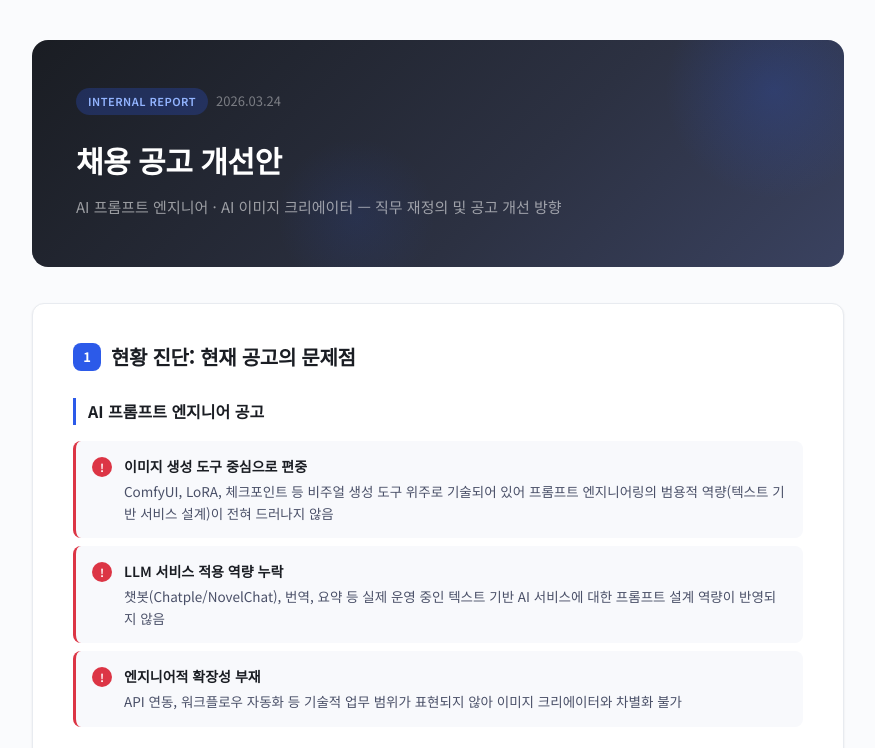
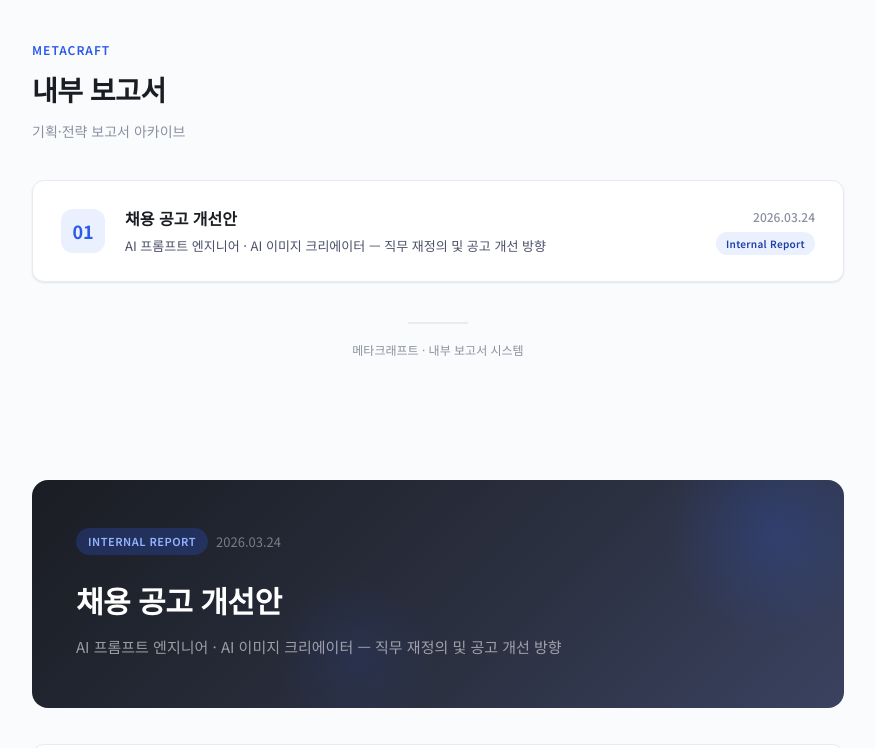
Before and after one commit to kim02160216/Recruit, a plain HTML site: page index.html in a window 1280 px wide. Shown: the top 748 px of the page, without its empty margins (202-1077 px from the left). Drawn offline with Linux system fonts and the light colour scheme; a web font is replaced by a local one.

Commit message:
Convert index.html to report list page

```diff
--- a/index.html
+++ b/index.html
@@ -1,4 +1,90 @@
 <!DOCTYPE html>
+<html lang="ko">
+<head>
+    <meta charset="UTF-8">
+    <meta name="viewport" content="width=device-width, initial-scale=1.0">
+    <title>내부 보고서</title>
+    <link href="https://fonts.googleapis.com/css2?family=Noto+Sans+KR:wght@300;400;500;600;700;900&family=Pretendard:wght@300;400;500;600;700;800&display=swap" rel="stylesheet">
+    <style>
+        :root {
+            --bg: #FAFBFD; --surface: #FFFFFF; --text-primary: #1A1D23;
+            --text-secondary: #4A5068; --text-muted: #8B90A0;
+            --accent: #2C5AE9; --accent-light: #EBF0FF; --accent-dark: #1E3FA6;
+            --divider: #E8EBF0;
+            --shadow-sm: 0 1px 3px rgba(0,0,0,0.04), 0 1px 2px rgba(0,0,0,0.06);
+            --shadow-md: 0 4px 16px rgba(0,0,0,0.06), 0 1px 4px rgba(0,0,0,0.04);
+            --radius: 12px; --radius-sm: 8px;
+        }
+        * { margin:0; padding:0; box-sizing:border-box; }
+        body { font-family:'Pretendard','Noto Sans KR',-apple-system,sans-serif; background:var(--bg); color:var(--text-primary); line-height:1.7; -webkit-font-smoothing:antialiased; }
+        .page { max-width:860px; margin:0 auto; padding:40px 24px 80px; }
+        .page-header { margin-bottom:36px; }
+        .page-header .org { font-size:12px; font-weight:600; color:var(--accent); letter-spacing:1px; text-transform:uppercase; margin-bottom:6px; }
+        .page-header h1 { font-size:28px; font-weight:800; color:var(--text-primary); letter-spacing:-.5px; }
+        .page-header .desc { font-size:14px; color:var(--text-muted); margin-top:6px; }
+        .report-list { display:flex; flex-direction:column; gap:12px; }
+        .report-card {
+            display:flex; align-items:center; gap:20px;
+            background:var(--surface); border:1px solid var(--divider);
+            border-radius:var(--radius); padding:24px 28px;
+            box-shadow:var(--shadow-sm); text-decoration:none; color:inherit;
+            transition:all .2s ease;
+        }
+        .report-card:hover {
+            box-shadow:var(--shadow-md); border-color:var(--accent);
+            transform:translateY(-2px);
+        }
+        .report-card .card-icon {
+            flex-shrink:0; width:44px; height:44px; border-radius:12px;
+            display:flex; align-items:center; justify-content:center;
+            font-size:18px; font-weight:700;
+        }
+        .card-icon.blue { background:var(--accent-light); color:var(--accent); }
+        .card-icon.green { background:#F0FDF4; color:#16A34A; }
+        .card-icon.amber { background:#FFFBEB; color:#D97706; }
+        .card-icon.purple { background:#F5F3FF; color:#7C3AED; }
+        .card-body { flex:1; min-width:0; }
+        .card-body .card-title { font-size:16px; font-weight:700; color:var(--text-primary); margin-bottom:3px; }
+        .card-body .card-desc { font-size:13px; color:var(--text-secondary); white-space:nowrap; overflow:hidden; text-overflow:ellipsis; }
+        .card-meta { flex-shrink:0; text-align:right; }
+        .card-meta .card-date { font-size:12px; color:var(--text-muted); font-weight:500; }
+        .card-meta .card-badge {
+            display:inline-block; font-size:10px; font-weight:600;
+            padding:3px 10px; border-radius:20px; margin-top:4px;
+            background:var(--accent-light); color:var(--accent-dark);
+            letter-spacing:.3px;
+        }
+        .page-footer { text-align:center; padding:40px 0 0; color:var(--text-muted); font-size:12px; }
+        .page-footer .divider-line { width:60px; height:2px; background:var(--divider); margin:0 auto 16px; }
+    </style>
+</head>
+<body>
+<div class="page">
+    <div class="page-header">
+        <div class="org">Metacraft</div>
+        <h1>내부 보고서</h1>
+        <div class="desc">기획·전략 보고서 아카이브</div>
+    </div>
+    <div class="report-list">
+        <a href="reports/recruit.html" class="report-card">
+            <div class="card-icon blue">01</div>
+            <div class="card-body">
+                <div class="card-title">채용 공고 개선안</div>
+                <div class="card-desc">AI 프롬프트 엔지니어 · AI 이미지 크리에이터 — 직무 재정의 및 공고 개선 방향</div>
+            </div>
+            <div class="card-meta">
+                <div class="card-date">2026.03.24</div>
+                <div class="card-badge">Internal Report</div>
+            </div>
+        </a>
+    </div>
+    <div class="page-footer">
+        <div class="divider-line"></div>
+        메타크래프트 · 내부 보고서 시스템
+    </div>
+</div>
+</body>
+</html><!DOCTYPE html>
 <html lang="ko">
 <head>
 <meta charset="UTF-8">
```
